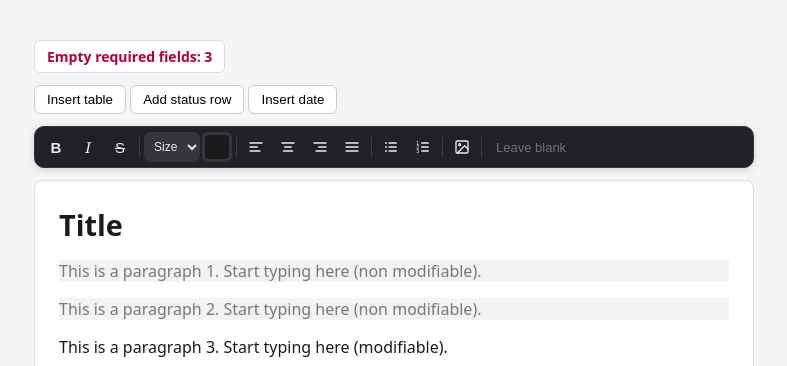
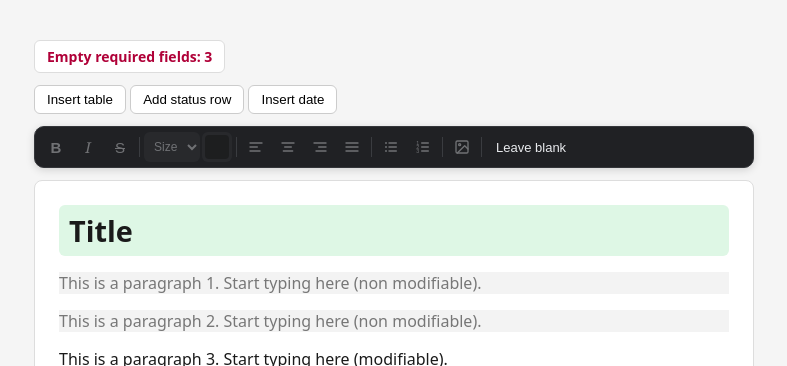
Before and after one commit to royyandzakiy/tiptap-dynamic-docs, a website built with Vite: page index.html in a window 1280 px wide. Both pictures are taken after a click on the button "Add status row". Shown: the top 366 px of the page, without its empty margins (246-1033 px from the left). Built offline with nearby package versions, Linux system fonts and the light colour scheme; what @tiptap/extension-color would draw is missing.

Commit message:
added no edits for titel

```diff
--- a/src/main.js
+++ b/src/main.js
@@ -2,6 +2,12 @@ import './style.css'
 import { Editor, Extension, Node, mergeAttributes } from '@tiptap/core'
 import { Plugin } from '@tiptap/pm/state'
 import { Decoration, DecorationSet } from '@tiptap/pm/view'
+import {
+  AddMarkStep,
+  RemoveMarkStep,
+  ReplaceStep,
+  ReplaceAroundStep,
+} from '@tiptap/pm/transform'
 import StarterKit from '@tiptap/starter-kit'
 import Paragraph from '@tiptap/extension-paragraph'
 import TextStyle from '@tiptap/extension-text-style'
@@ -225,6 +231,47 @@ const LockGuard = Extension.create({
   },
 })
 
+// Enforces "no styling" inside any node carrying class="no-style": blocks all
+// mark changes (bold/italic/strike/colour/size) and insertion of non-text inline
+// content (images / field widgets). Plain typing and "leave blank" still work.
+const StyleGuard = Extension.create({
+  name: 'styleGuard',
+  addProseMirrorPlugins() {
+    return [
+      new Plugin({
+        filterTransaction(transaction, state) {
+          if (!transaction.docChanged) return true
+          const ranges = []
+          state.doc.descendants((node, pos) => {
+            if (node.attrs?.noStyle) ranges.push([pos, pos + node.nodeSize])
+          })
+          if (ranges.length === 0) return true
+          const overlaps = (from, to) =>
+            ranges.some(([a, b]) => from < b && to > a)
+
+          for (const step of transaction.steps) {
+            // Block all text marks.
+            if (step instanceof AddMarkStep || step instanceof RemoveMarkStep) {
+              if (overlaps(step.from, step.to)) return false
+              continue
+            }
+            // Block inserting inline non-text content (images / widgets); typing
+            // text and structural edits (Enter, blankOk toggle) pass through.
+            if (step instanceof ReplaceStep || step instanceof ReplaceAroundStep) {
+              let hasInlineNonText = false
+              step.slice.content.forEach((n) => {
+                if (n.isInline && !n.isText) hasInlineNonText = true
+              })
+              if (hasInlineNonText && overlaps(step.from, step.to)) return false
+            }
+          }
+          return true
+        },
+      }),
+    ]
+  },
+})
+
 // Floating toolbar element (managed/positioned by the BubbleMenu extension).
 const svg = (inner) =>
   `<svg width="16" height="16" viewBox="0 0 24 24" fill="none" stroke="currentColor" stroke-width="2" stroke-linecap="round" stroke-linejoin="round">${inner}</svg>`
@@ -304,6 +351,13 @@ const Trackable = Extension.create({
             renderHTML: (attrs) =>
               attrs.blankOk ? { 'data-blank-ok': 'true' } : {},
           },
+          // Add class="no-style" to a node to forbid all styling: text can only
+          // be typed in the fixed style; marks/alignment/images are blocked.
+          noStyle: {
+            default: false,
+            parseHTML: (el) => el.classList?.contains('no-style') || false,
+            renderHTML: (attrs) => (attrs.noStyle ? { class: 'no-style' } : {}),
+          },
         },
       },
     ]
@@ -376,11 +430,12 @@ const editor = new Editor({
     TableHeader,
     LockedTableCell,
     LockGuard,
+    StyleGuard,
     Trackable,
     TrackFill,
   ],
   content: `
-    <h1>Title</h1>
+    <h1 class="track no-style">Title</h1>
     <p data-locked="true">This is a paragraph 1. Start typing here (non modifiable).</p>
     <p data-locked="true">This is a paragraph 2. Start typing here (non modifiable).</p>
     <p>This is a paragraph 3. Start typing here (modifiable).</p>
@@ -596,6 +651,15 @@ function trackedNodeAt(selection) {
   return null
 }
 
+// True if the selection sits inside any ancestor node carrying the given attr.
+function selectionHasAttr(selection, attr) {
+  const { $from } = selection
+  for (let d = $from.depth; d >= 0; d--) {
+    if ($from.node(d).attrs?.[attr]) return true
+  }
+  return false
+}
+
 const blankBtn = bubbleEl.querySelector('[data-action="blank"]')
 blankBtn.addEventListener('mousedown', (e) => e.preventDefault())
 blankBtn.addEventListener('click', () => {
@@ -614,8 +678,19 @@ blankBtn.addEventListener('click', () => {
     .run()
 })
 
+window.__editor = editor // debug handle
+
 // Reflect the current selection's formatting in the toolbar controls.
 function syncToolbar() {
+  // Inside a no-style node, every styling control is disabled — only the
+  // "Leave blank" button remains usable.
+  const noStyle = selectionHasAttr(editor.state.selection, 'noStyle')
+  bubbleEl
+    .querySelectorAll('button[data-cmd], [data-control], button[data-action="image"]')
+    .forEach((el) => {
+      el.disabled = noStyle
+    })
+
   const map = {
     bold: 'bold',
     italic: 'italic',
@@ -629,14 +704,13 @@ function syncToolbar() {
   }
   bubbleEl.querySelectorAll('button[data-cmd]').forEach((btn) => {
     const q = map[btn.dataset.cmd]
-    const active =
-      typeof q === 'string' ? editor.isActive(q) : editor.isActive(q)
-    btn.classList.toggle('is-active', !!active)
+    btn.classList.toggle('is-active', !noStyle && !!editor.isActive(q))
   })
   fontSizeSelect.value = editor.getAttributes('textStyle').fontSize || ''
   colorInput.value = editor.getAttributes('textStyle').color || '#1a1a1a'
 
-  // "Leave blank" is only meaningful inside a tracked field.
+  // "Leave blank" is only meaningful inside a tracked field (allowed even in
+  // no-style nodes — it's the one thing the title can still do).
   const tracked = trackedNodeAt(editor.state.selection)
   blankBtn.disabled = !tracked
   blankBtn.classList.toggle('is-active', !!(tracked && tracked.node.attrs.blankOk))
--- a/src/style.css
+++ b/src/style.css
@@ -117,6 +117,12 @@ body {
   opacity: 0.4;
   cursor: default;
   background: transparent;
+}
+
+.bubble-menu select:disabled,
+.bubble-menu input:disabled {
+  opacity: 0.4;
+  cursor: default;
 }
 
 /* Text (non-icon) toolbar buttons, e.g. "Leave blank" */
```
